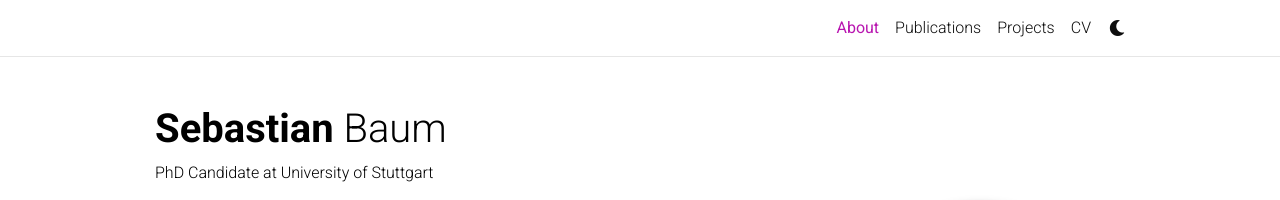
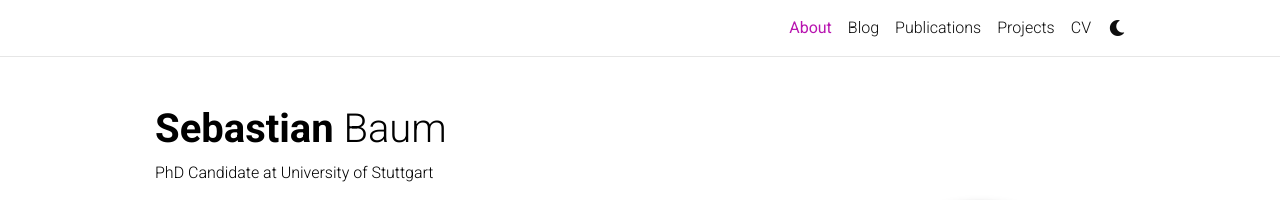
Before and after one commit to BaumSebastian/BaumSebastian.github.io, a Jekyll site: the page built from _pages/about.md, in a window 1280 px wide. Shown: the top 200 px of the page. Built offline with Jekyll 4.4.1, drawn with Linux system fonts in a browser that asks for light colours; comment, search, counter and statistics services are not loaded; a style sheet for code colours, icons or effects is not loaded; grey boxes are pictures that could not be loaded.

Commit message:
Made the blog section public

```diff
--- a/_config.yml
+++ b/_config.yml
@@ -122,7 +122,7 @@ bing_site_verification:  # out your bing-site-verification ID (Bing Webmaster)
 # -----------------------------------------------------------------------------
 
 blog_name: Smart Scape # blog_name will be displayed in your blog page
-blog_nav_title: # Blog # blog # your blog must have a title for it to be displayed in the nav bar
+blog_nav_title: Blog # blog # your blog must have a title for it to be displayed in the nav bar
 blog_description: The Enchanted Path of Robotic, Optimization and A.I. - A Journey into the Realm of Smart Machines. I blog about anything related to robotics, optimization and artifical intelligence
 permalink: /blog/:year/:title/
 
```
